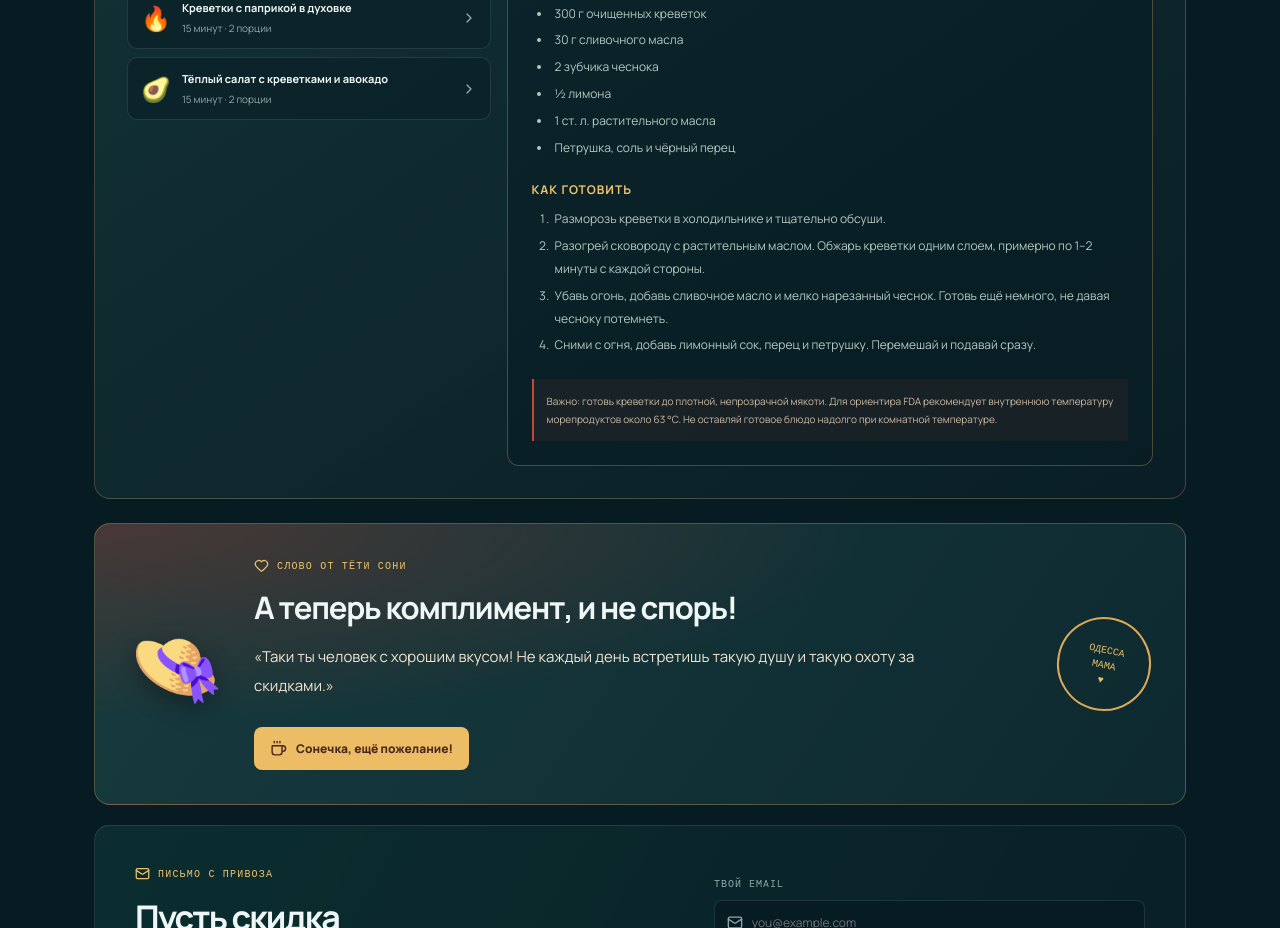
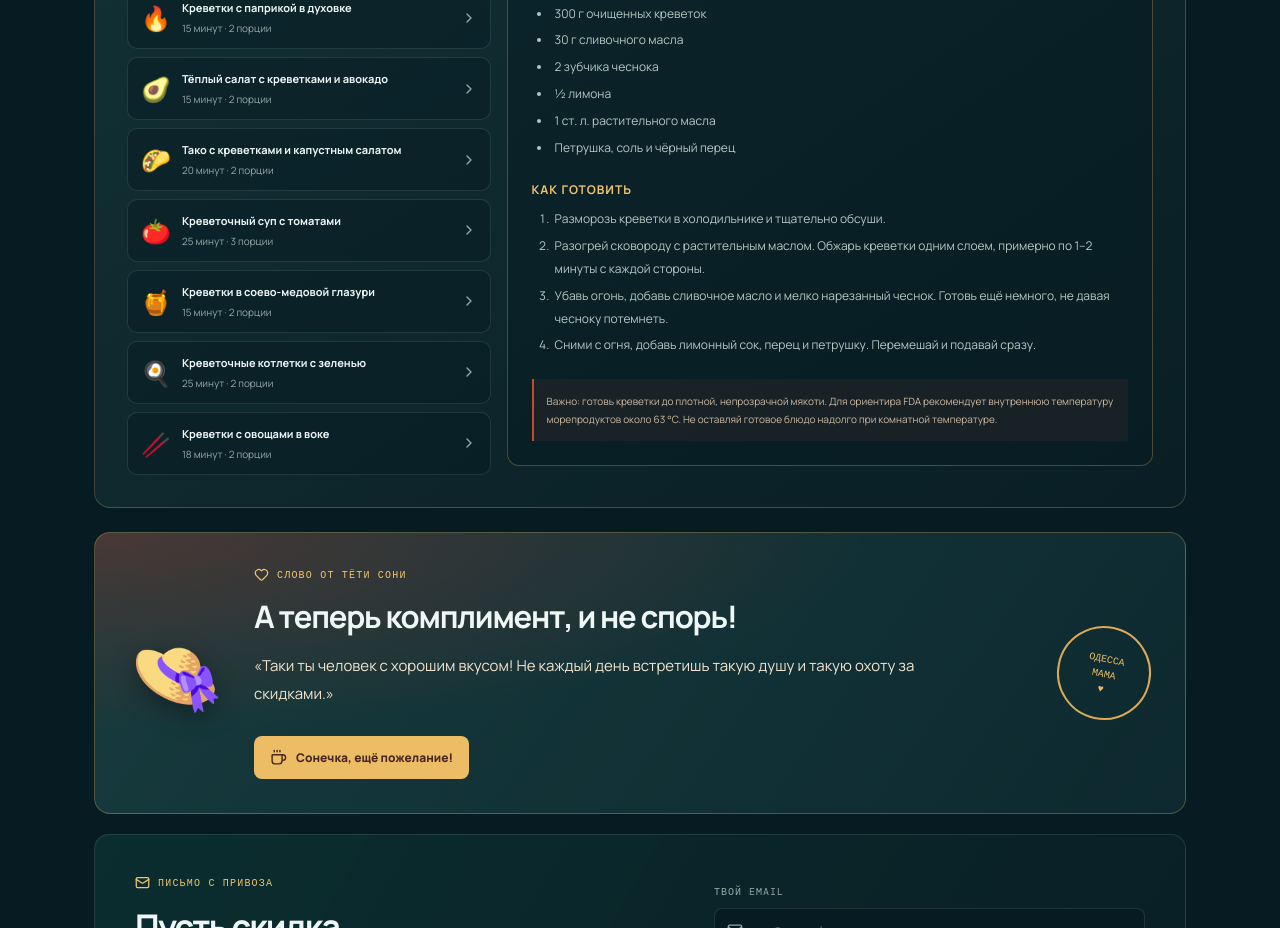
Before and after one commit to sunmeat/shrimp-watch, a React (Vite) app: page / in a window 1280 px wide. Shown: the part 2580-3508 px from the top of the page. Built offline with nearby package versions, Linux system fonts and the light colour scheme; no server answers.

Commit message:
Expand shrimp recipes from five to ten

```diff
--- a/src/shrimp-content.js
+++ b/src/shrimp-content.js
@@ -146,5 +146,50 @@ export const SHRIMP_RECIPES = [
     servings: "2 порции",
     ingredients: ["250 г очищенных креветок", "1 спелое авокадо", "150 г помидоров черри", "Листья салата", "1 ст. л. оливкового масла", "½ лимона", "Соль и перец"],
     steps: ["Промой и обсуши листья салата, нарежь авокадо и помидоры.", "Быстро обжарь креветки на небольшом количестве масла до полной готовности.", "Смешай лимонный сок, оливковое масло, соль и перец.", "Выложи овощи и креветки на листья салата, полей заправкой и сразу подавай."]
+  },
+  {
+    title: "Тако с креветками и капустным салатом",
+    subtitle: "Свежий хруст, лайм и немного остроты",
+    emoji: "🌮",
+    time: "20 минут",
+    servings: "2 порции",
+    ingredients: ["250 г очищенных креветок", "4 небольшие тортильи", "150 г тонко нашинкованной капусты", "2 ст. л. натурального йогурта", "1 лайм или небольшой лимон", "½ ч. л. паприки", "Растительное масло, соль и перец"],
+    steps: ["Смешай капусту с йогуртом, соком половины лайма и щепоткой соли.", "Приправь креветки паприкой, перцем и небольшим количеством соли.", "Обжарь креветки на горячей сковороде с каплей масла до полной готовности.", "Прогрей тортильи, наполни капустным салатом и креветками. Добавь оставшийся сок лайма."]
+  },
+  {
+    title: "Креветочный суп с томатами",
+    subtitle: "Лёгкий суп с чесноком и средиземноморским настроением",
+    emoji: "🍅",
+    time: "25 минут",
+    servings: "3 порции",
+    ingredients: ["250 г очищенных креветок", "400 г рубленых томатов", "700 мл рыбного или овощного бульона", "1 небольшая луковица", "2 зубчика чеснока", "1 ст. л. оливкового масла", "Соль, перец и зелень"],
+    steps: ["Мелко нарежь лук и чеснок. Обжарь их в кастрюле на оливковом масле до мягкости.", "Добавь томаты и бульон, доведи до кипения и вари на слабом огне 10–12 минут.", "Добавь креветки и готовь до полной готовности, пока мякоть не станет плотной и непрозрачной.", "Попробуй, при необходимости посоли и поперчи. Подавай с зеленью и хлебом."]
+  },
+  {
+    title: "Креветки в соево-медовой глазури",
+    subtitle: "Сладко-солёный соус и золотистые края",
+    emoji: "🍯",
+    time: "15 минут",
+    servings: "2 порции",
+    ingredients: ["300 г очищенных креветок", "2 ст. л. соевого соуса", "1 ч. л. мёда", "1 зубчик чеснока", "1 ч. л. лимонного сока", "1 ч. л. растительного масла", "Кунжут и зелёный лук по желанию"],
+    steps: ["Смешай соевый соус, мёд, лимонный сок и мелко нарезанный чеснок.", "Обсуши креветки. Разогрей масло в сковороде и обжарь их до почти полной готовности.", "Влей соус и готовь ещё недолго, перемешивая, пока он слегка не загустеет. Не допускай подгорания мёда.", "Посыпь кунжутом и зелёным луком. Хорошо подать с рисом."]
+  },
+  {
+    title: "Креветочные котлетки с зеленью",
+    subtitle: "Нежные внутри, румяные снаружи",
+    emoji: "🍳",
+    time: "25 минут",
+    servings: "2 порции",
+    ingredients: ["300 г очищенных сырых креветок", "1 яйцо", "3 ст. л. панировочных сухарей", "1 зубчик чеснока", "2 ст. л. рубленой зелени", "Цедра ½ лимона", "Соль, перец и масло для жарки"],
+    steps: ["Мелко поруби креветки ножом или коротко измельчи в блендере, не превращая в жидкую пасту.", "Смешай с яйцом, сухарями, чесноком, зеленью, лимонной цедрой, солью и перцем.", "Сформируй небольшие котлетки. Если смесь слишком мягкая, добавь немного сухарей.", "Обжарь на среднем огне с небольшим количеством масла до золотистой корочки и полной готовности внутри."]
+  },
+  {
+    title: "Креветки с овощами в воке",
+    subtitle: "Быстрый ужин с хрустящими овощами",
+    emoji: "🥢",
+    time: "18 минут",
+    servings: "2 порции",
+    ingredients: ["250 г очищенных креветок", "1 сладкий перец", "1 небольшая морковь", "150 г брокколи или стручковой фасоли", "2 ст. л. соевого соуса", "1 зубчик чеснока", "1 ч. л. растительного масла"],
+    steps: ["Нарежь перец и морковь тонкой соломкой. Если используешь брокколи, раздели на небольшие соцветия.", "Разогрей вок или большую сковороду с маслом. Обжарь овощи на сильном огне, чтобы они остались слегка хрустящими.", "Добавь чеснок и креветки, готовь, помешивая, до полной готовности креветок.", "Влей соевый соус, перемешай и подавай отдельно или с рисом."]
   }
 ];
```
